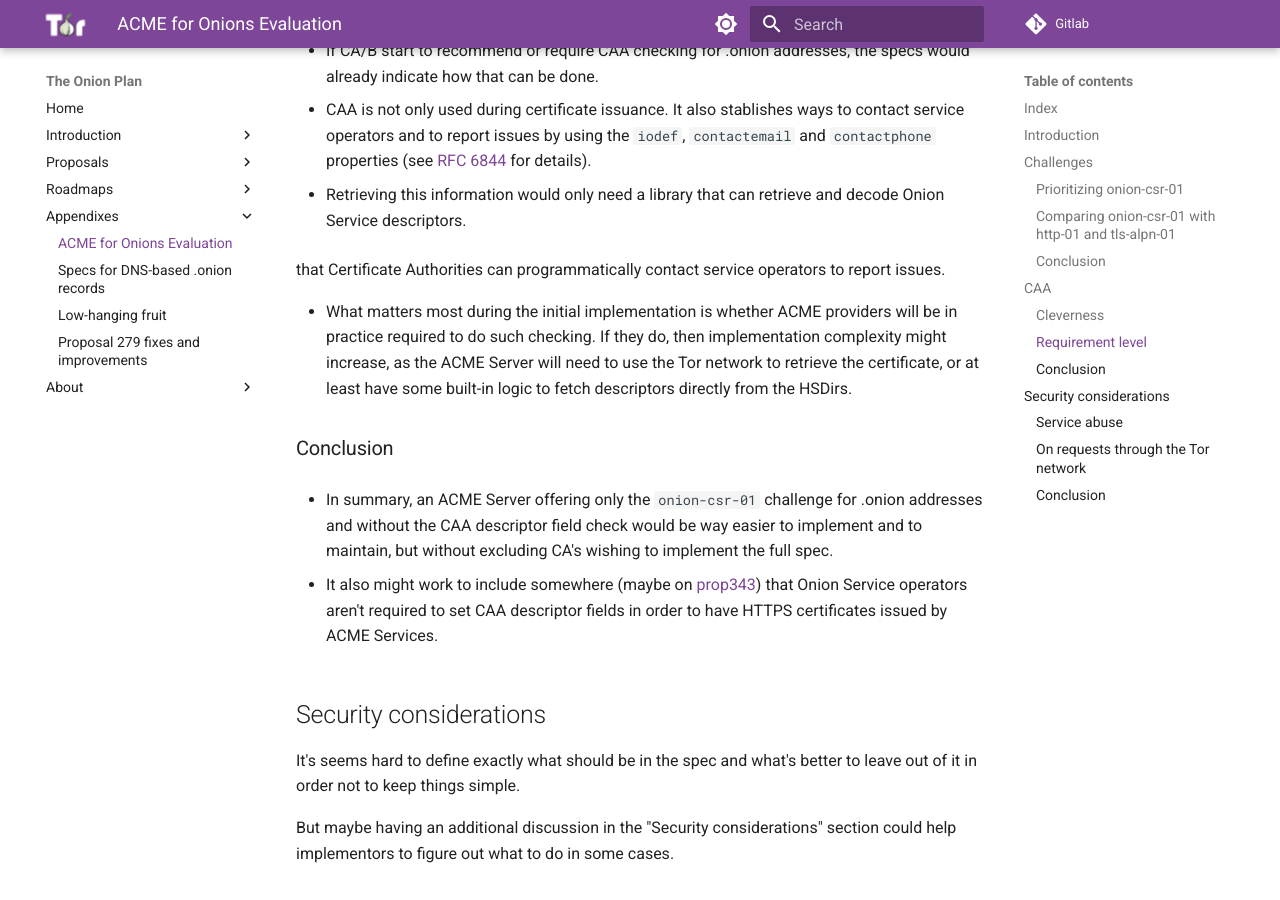
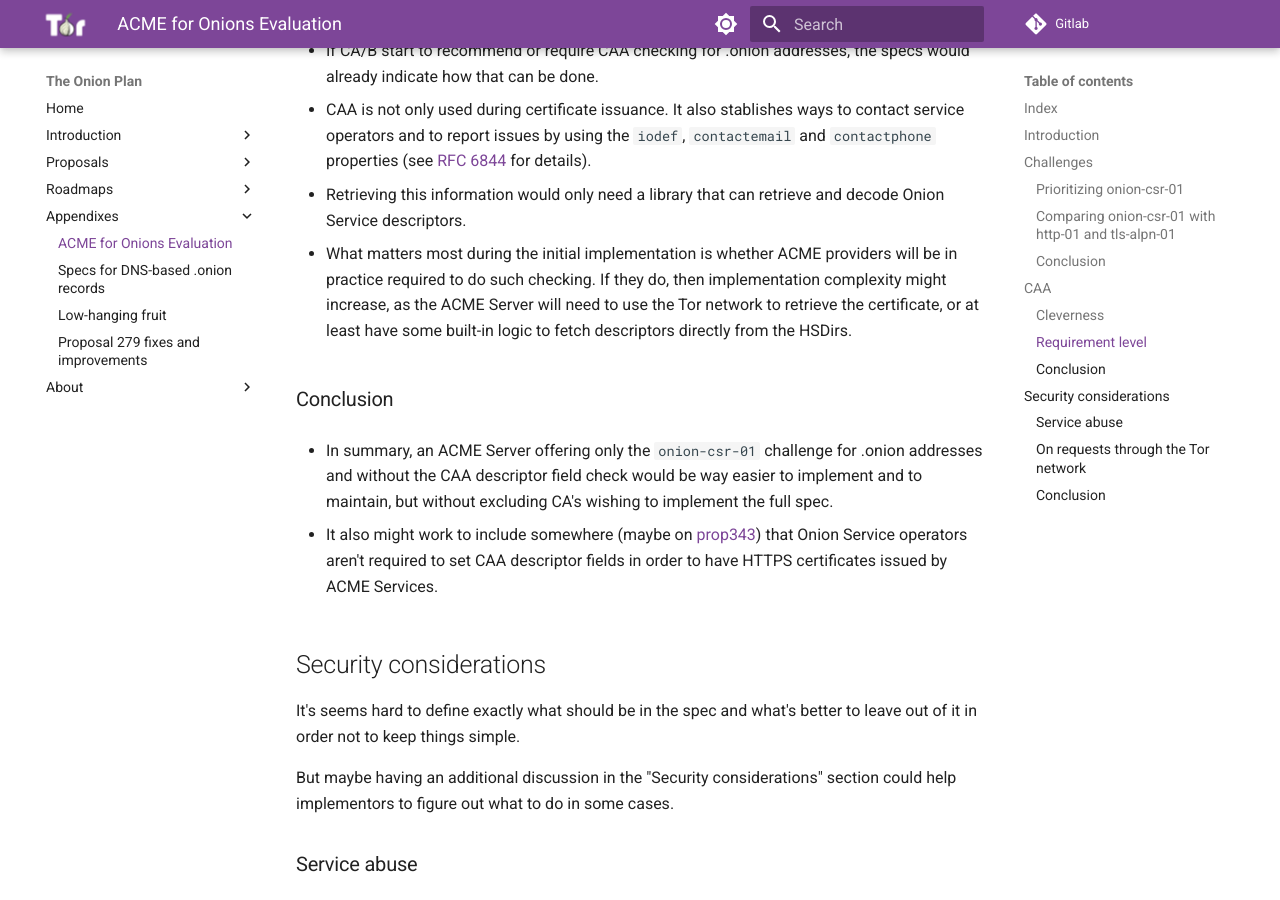
Before and after one commit to offsoc/onionplan, an MkDocs documentation site: the page built from docs/appendixes/acme.md, in a window 1280 px wide and 900 px high, scrolled down 4283 px. Built offline with MkDocs 1.6.1 and Material for MkDocs 9.7.7, drawn with Linux system fonts in a browser that asks for light colours.

```diff
--- a/docs/appendixes/acme.md
+++ b/docs/appendixes/acme.md
@@ -193,9 +193,6 @@ But is CAA really needed for Onion Services?
   * Retrieving this information would only need a library that can retrieve and
     decode Onion Service descriptors.
 
- that Certificate Authorities can programmatically
-    contact service operators to report issues.
-
 * What matters most during the initial implementation is whether ACME providers
   will be in practice required to do such checking. If they do, then
   implementation complexity might increase, as the ACME Server will need to use
```
